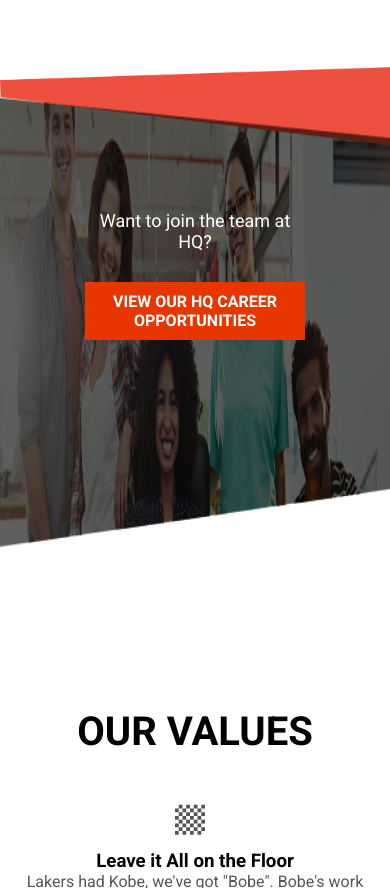
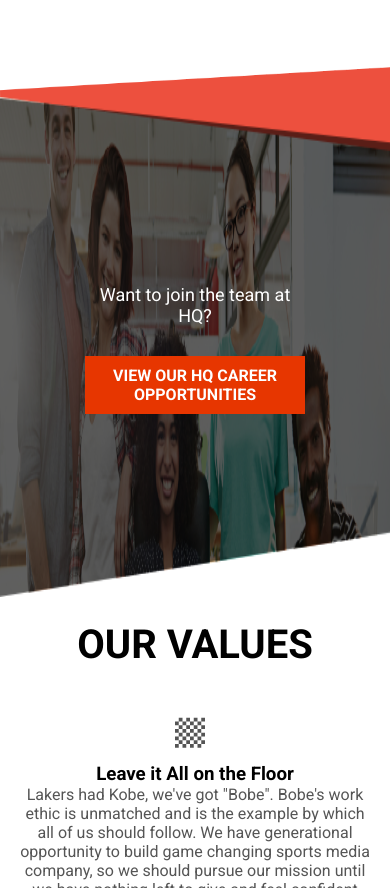
Before and after one commit to vvekqls/BallerTv-assessment, a website: page dist/index.html in a window 390 px wide. Shown: the part 2783-3671 px from the top of the page. Drawn offline with Linux system fonts and the light colour scheme.

Commit message:
polished join sectionc css responsive

```diff
--- a/dist/index.html
+++ b/dist/index.html
@@ -89,14 +89,21 @@
   </section>
   <section class="join">
     <div class="join-image-container">
-      <img src="./Img/Join/Employer-Branding.-Blueprint-Creative-Article-for-Business-Barbados.png" alt="Employer-branding">
-      <img src="./Img/Join/Path 2 Copy 2.png" alt="path2">
-      <img src="./Img/Join/Path 2 Copy.png" alt="path2">
+      <div >
+        <img src="./Img/Join/Employer-Branding.-Blueprint-Creative-Article-for-Business-Barbados.png" alt="Employer-branding">
+      </div>
+      <div>
+        <img class="join-2nd"src="./Img/Join/Path 2 Copy 2.png" alt="path2">
+      </div>
+      <div class="join-3rd">
+        <img id="join-3rd-img" src="./Img/Join/Path 2 Copy.png" alt="path2">
+      </div>
+      <div class="join-text-box">
+        <h4>Want to join the team at HQ?</h4>
+        <a href="#" class="btn btn-full"><strong>VIEW OUR HQ CAREER OPPORTUNITIES</strong></a>
+      </div>
     </div>
-    <div class="join-text-box">
-      <h4>Want to join the team at HQ?</h4>
-      <a href="#" class="btn btn-full"><strong>VIEW OUR HQ CAREER OPPORTUNITIES</strong></a>
-    </div>
+
   </section>
 
   <section class="values">
--- a/dist/main.css
+++ b/dist/main.css
@@ -216,35 +216,36 @@ header {
   margin: 0 20px;
 }
 
-/* Join */
+/* Join section css*/
 
-.join {
-  /* background-image: linear-gradient(rgba(0, 0, 0, 0.5), rgba(0, 0, 0, 0.5)), url("/Img/Join/Employer-Branding.-Blueprint-Creative-Article-for-Business-Barbados.png"),
-  url("/Img/Group/Path\ 2.png"); */
-  background-size: 100% 70%;
-  height: 70vh;
-  background-repeat: no-repeat;
-  position: relative
-}
 .join-image-container {
   position: relative;
   width: 100%;
 }
 
-.join-image-container img {
-  position: absolute;
+.join-image-container img:nth-child(1) {
   width: 100%;
-  min-height: 450px;
+  min-height: 500px;
+}
+#join-3rd-img {
+  min-height: 200px;
+}
+.join-2nd {
+  min-height: 500px;
+}
+.join-2nd, .join-3rd {
+    top: 0;
+    position: absolute;
+    width: 100%;
+}
+.join-3rd {
+    z-index: -10;
+    top: -5px;
 }
 
-.join-image-container img:nth-child(3) {
-  z-index: -10;
-    top: -30px;
-    min-height: 100px;
-}
 .join-text-box {
   position: absolute;
-  top: 30%;
+  top: 50%;
   left: 50%;
   transform: translate(-50%, -50%);
   text-align: center;
@@ -512,6 +513,11 @@ footer img {
     justify-content: space-between;
     transform: translateX(28px);
   }
+/* join section css */
+
+.join-3rd {
+    top: -30px;
+}
 /* footer and group7 section */
   .group-context-box h3 {
       position: absolute;
@@ -536,7 +542,6 @@ footer img {
     top: 130px;
 
   }
-
   .join-team p {
     top: 30%;
     left: 50%;
```
